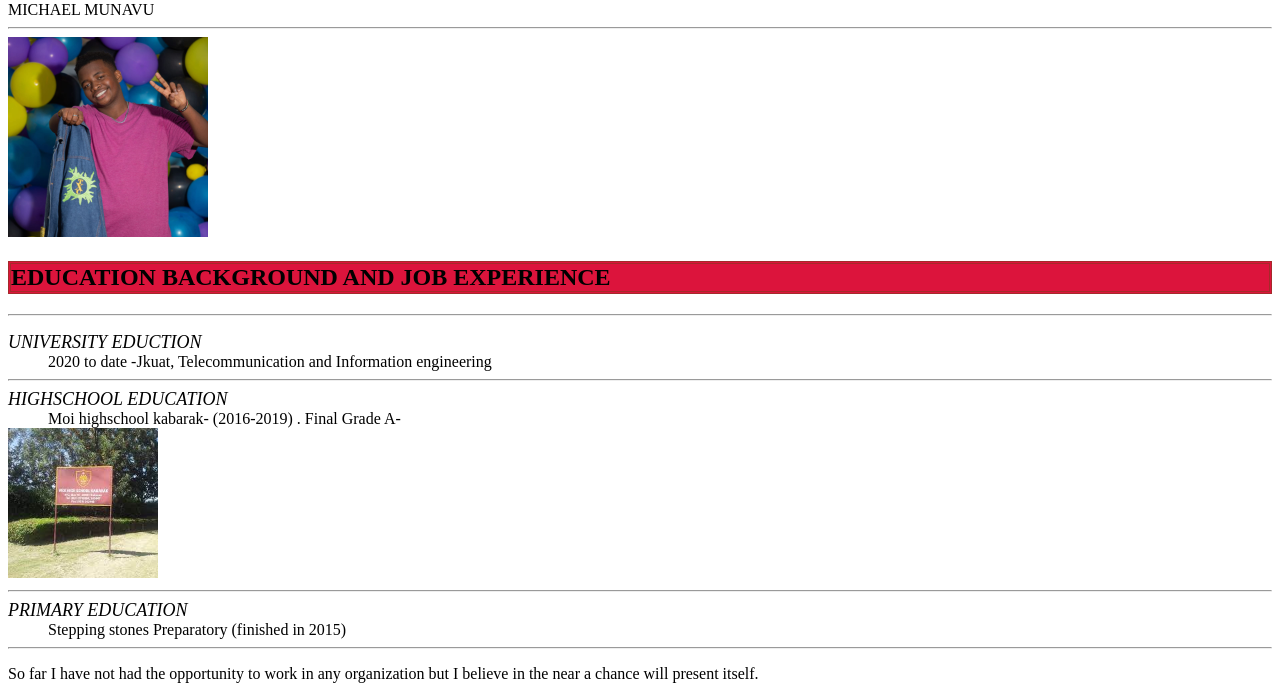
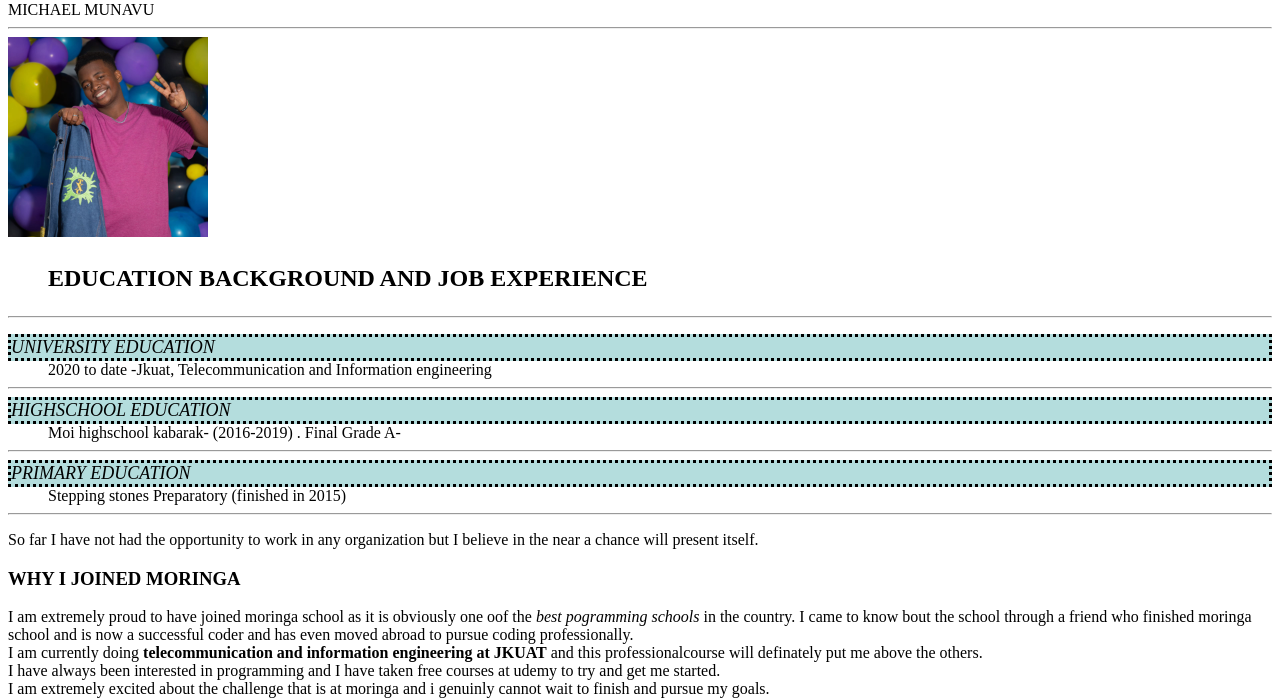
Before and after one commit to MICHAELMUNAVU83/MORINGA-PREP, a plain HTML site: page index.html in a window 1280 px wide. Shown: the part 105-803 px from the top of the page. Drawn offline with Linux system fonts and the light colour scheme.

Commit message:
addedinterest

```diff
--- a/index.html
+++ b/index.html
@@ -34,16 +34,16 @@
 
 <p class="two">
 <div class="background">
-    <h2> EDUCATION BACKGROUND AND JOB EXPERIENCE</h2>
+    <h2> <ul>EDUCATION BACKGROUND AND JOB EXPERIENCE </ul></h2>
     <hr style="color: blue;">
 
     <dl>
-        <dt> UNIVERSITY EDUCTION</dt>
+        <dt> UNIVERSITY EDUCATION</dt>
         <dd> 2020 to date -Jkuat, Telecommunication and Information engineering</dd>
         <hr style="color: blue;">
         <dt>HIGHSCHOOL EDUCATION </dt>
         <dd> Moi highschool kabarak- (2016-2019) . Final Grade A-</dd>
-        <img src="download.jpeg" height="150px" width="150px">
+
         <hr style="color: blue;">
         <dt> PRIMARY EDUCATION</dt>
         <dd> Stepping stones Preparatory (finished in 2015)</dd>
--- a/style.css
+++ b/style.css
@@ -1,9 +1,16 @@
-h2{border-color: brown;
-border-style: double;
-background-color: crimson
-;
-opacity: 75;}
+
 dt{
     font-size: large;
     font-style: oblique;
+    border-radius: round
+    ;
+    -webkit-border-radius: round;
+    -moz-border-radius: round;
+    -ms-border-radius: round;
+    -o-border-radius: round;
+    border-style: dotted;
+    background-color: rgba(0, 139, 139, 0.295);
+    opacity: 10;
 }
+
+.pone{background-color: tomato;}
```
